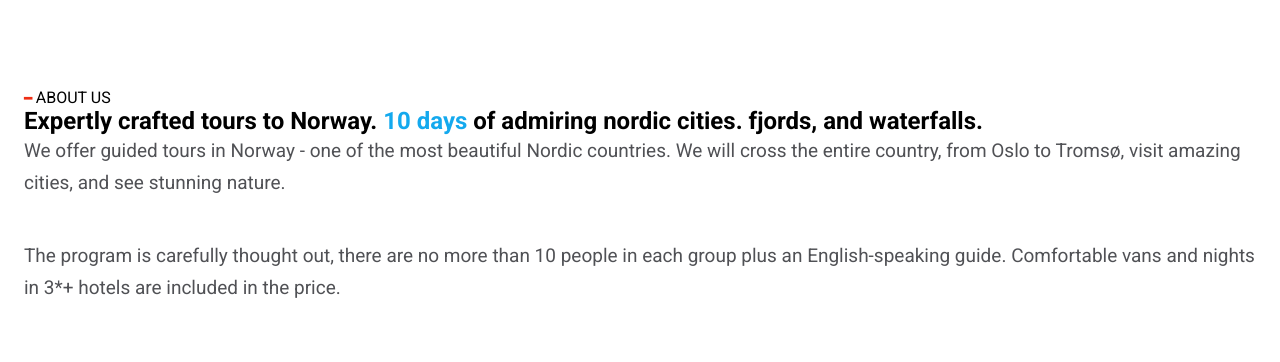
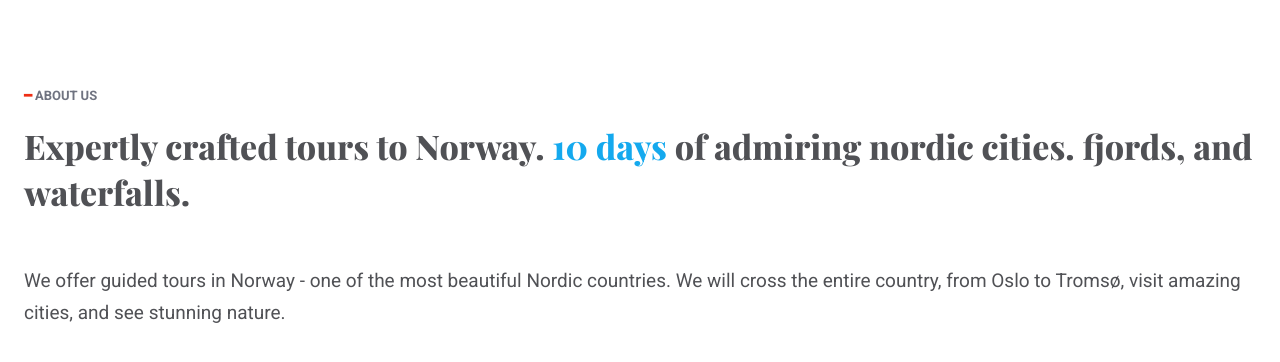
Before and after one commit to ErastKoliasa/Guided-Tour, a plain HTML site: page index.html in a window 1280 px wide. Shown: the part 1021-1383 px from the top of the page. Drawn offline with nearby package versions, Linux system fonts and the light colour scheme.

Commit message:
added common styles for the site

```diff
--- a/css/common.css
+++ b/css/common.css
@@ -24,3 +24,32 @@
     font-size: 13px;
     font-weight: 900;
 }
+
+.subtitle {
+    font-size: 13px;
+    font-weight: 600;
+    margin-bottom: 20px;
+}
+
+.subtitle-dark {
+    color: var(--chapter-font-color-dark);
+}
+
+.subtitle-light {
+    color: var(--chapter-font-color-light);
+}
+
+.title {
+    font-family: "Playfair Display";
+    font-size: 34px;
+    font-weight: 700;
+    margin-bottom: 50px;
+}
+
+.title-dark {
+    color: var(--title-font-color-dark);
+}
+
+.title-light {
+    color: var(--title-font-color-light);
+}
```
